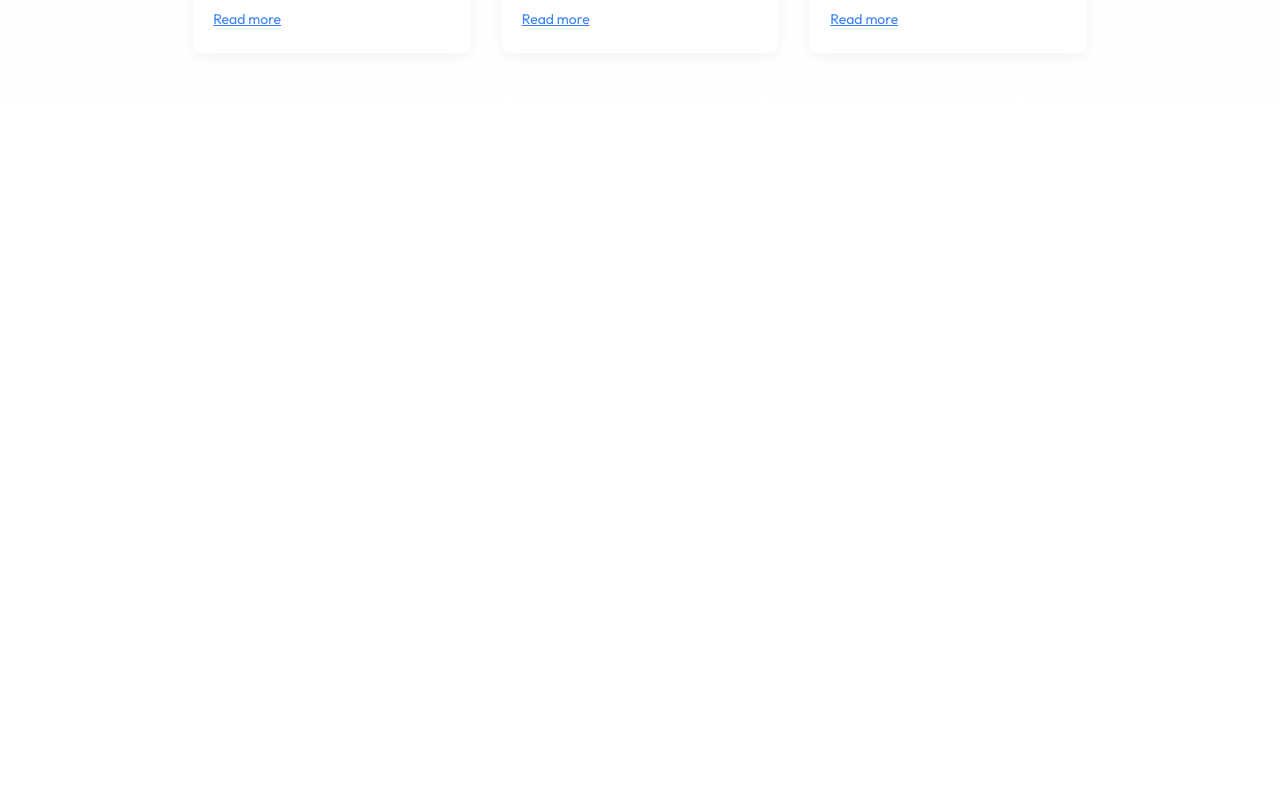
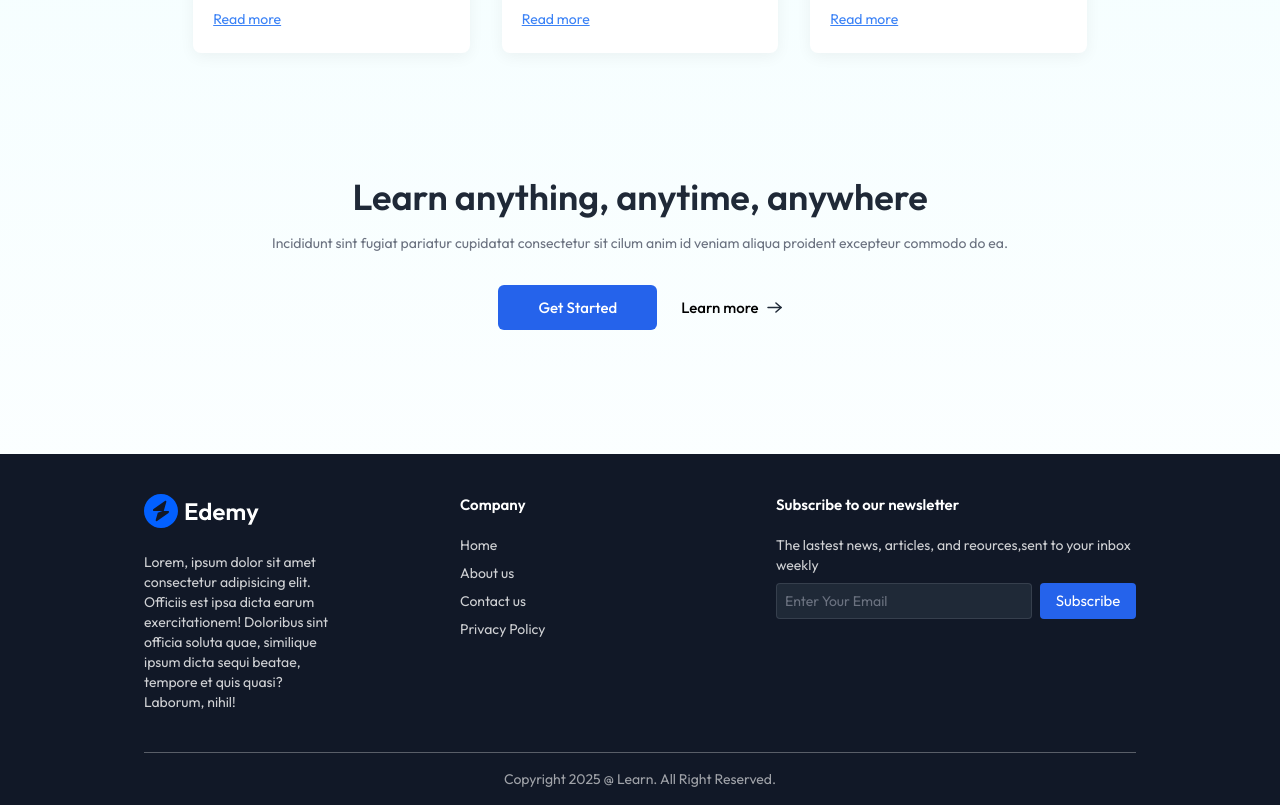
Before and after one commit to ViratGaja/LMS, a React (Vite) app: page / in a window 1280 px wide. Shown: the part 2200-3005 px from the top of the page. Before the commit the page ends 2309 px from the top, so only its background shows below. Built offline with nearby package versions, Linux system fonts and the light colour scheme; no server answers.

Commit message:
index page completed

```diff
--- a/src/Components/Student/CallToAction.jsx
+++ b/src/Components/Student/CallToAction.jsx
@@ -1,9 +1,17 @@
 import React from 'react'
+import { assets } from '../../assets/assets'
 
 const CallToAction = () => {
   return (
-    <div>
-      <h1>Call</h1>
+    <div className='flex flex-col items-center gap-4 pt-10 pb-24 px-8 md:px-0'>
+      <h1 className='text-xl md:text-4xl text-gray-800 font-semibold'>Learn anything, anytime, anywhere</h1>
+      <p className='text-gray-500 sm:text-sm'>Incididunt sint fugiat pariatur cupidatat consectetur sit cilum anim id veniam aliqua proident excepteur commodo do ea.</p>
+      <div className='flex items-center  font-medium gap-6 mt-4'>
+        <button className='px-10 py-3 rounded-md text-white bg-blue-600'>
+          Get Started
+        </button>
+        <button className='flex items-center gap-2'>Learn more <img src={assets.arrow_icon} alt="" /> </button>
+      </div>
     </div>
   )
 }
--- a/src/Components/Student/Footer.jsx
+++ b/src/Components/Student/Footer.jsx
@@ -1,10 +1,36 @@
 import React from 'react'
+import { assets } from '../../assets/assets'
 
 const Footer = () => {
   return (
-    <div>
-      <h1>Footer</h1>
-    </div>
+    <footer className='bg-gray-900 md:px-36 text-left w-full mt-10'>
+      <div className='flex flex-col md:flex-row items-start x-8 md:px-0 justify-center gap-10 md:gap-32 py-10 border-b border-white/30'>
+        <div className='flex flex-col md:items-start items-center w-full'>
+          <img src={assets.logo_dark} alt="" />
+          <p className='mt-6 text-center md:text-left text-sm text-white/80'>Lorem, ipsum dolor sit amet consectetur adipisicing elit. Officiis est ipsa dicta earum exercitationem! Doloribus sint officia soluta quae, similique ipsum dicta sequi beatae, tempore et quis quasi? Laborum, nihil!</p>
+        </div>
+        <div className='flex flex-col md:items-start items-center w-full'>
+          <h2 className='font-semibold text-white mb-5'>Company</h2>
+          <ul className='flex md:flex-col w-full justify-between text-sm text-white/80 md:space-y-2'>
+            <li><a href="#">Home</a></li>
+            <li><a href="#">About us</a></li>
+            <li><a href="#">Contact us</a></li>
+            <li><a href="#">Privacy Policy</a></li>
+          </ul>
+        </div>
+        <div className='hidden  md:flex flex-col items-start w-full'>
+          <h2 className='font-semibold text-white mb-5'>Subscribe to our newsletter</h2>
+          <p className='text-sm text-white/80'>The lastest news, articles, and reources,sent to your inbox weekly</p>
+          <div className='flex items-center gap-2 pt-2'>
+            <input type="email" className='border border-gray-500/30 bg-gray-800 text-gray-500 placeholder-gray-500 outline-none w-64 h-9 rounded px-2 text-sm' placeholder='Enter Your Email' />
+            <button className='bg-blue-600 w-24 h-9 text-white rounded'>Subscribe</button>
+          </div>
+
+        </div>
+
+      </div>
+      <p className='py-4 text-center text-xs md:text-sm text-white/60'>Copyright 2025 @ Learn. All Right Reserved.</p>
+    </footer>
   )
 }
 
--- a/src/Components/Student/Hero.jsx
+++ b/src/Components/Student/Hero.jsx
@@ -4,6 +4,8 @@
 import Companies from './Companies'
 import CourseSection from './CourseSection'
 import Testimonails from './Testimonails'
+import CallToAction from './CallToAction'
+import Footer from './Footer'
 
 const Hero = () => {
   return (
@@ -24,6 +26,8 @@
         <Companies/>
         <CourseSection/>
         <Testimonails/>
+        <CallToAction/>
+        <Footer/>
 
       </div>
 
```
